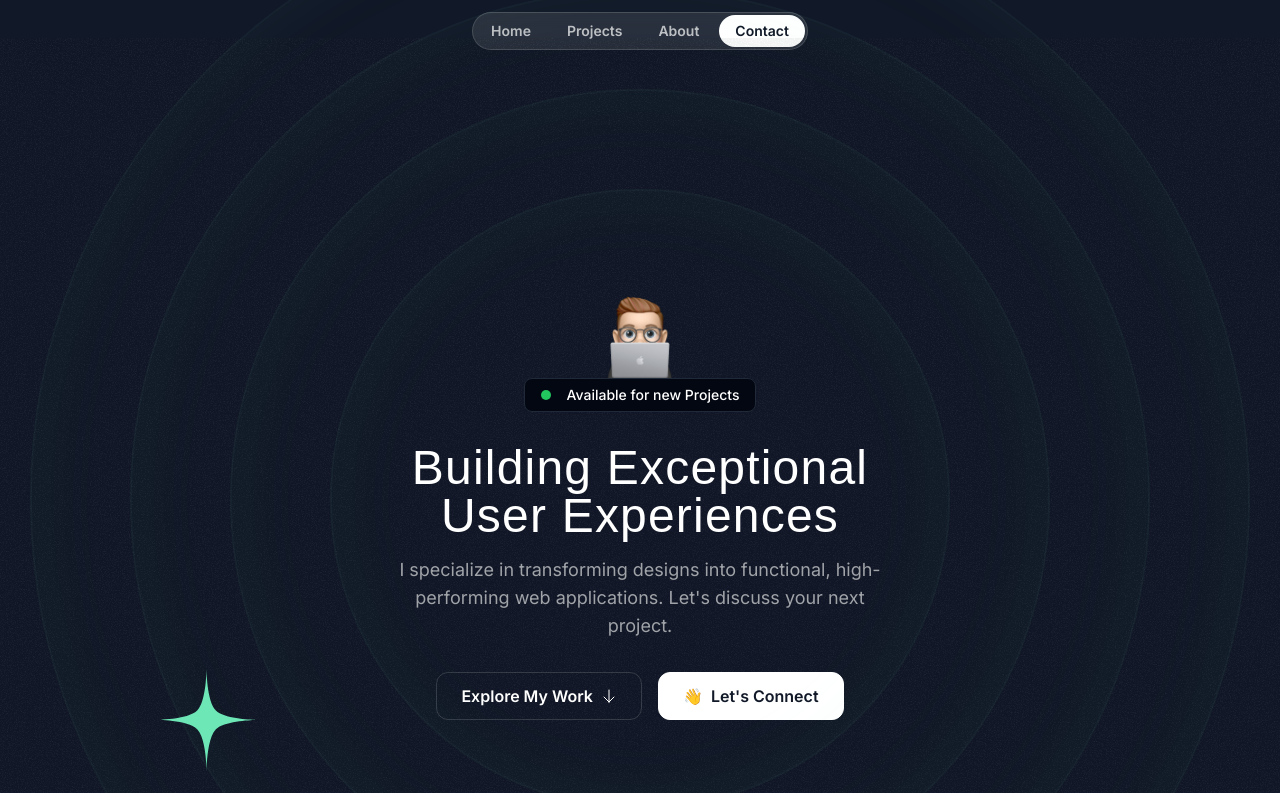
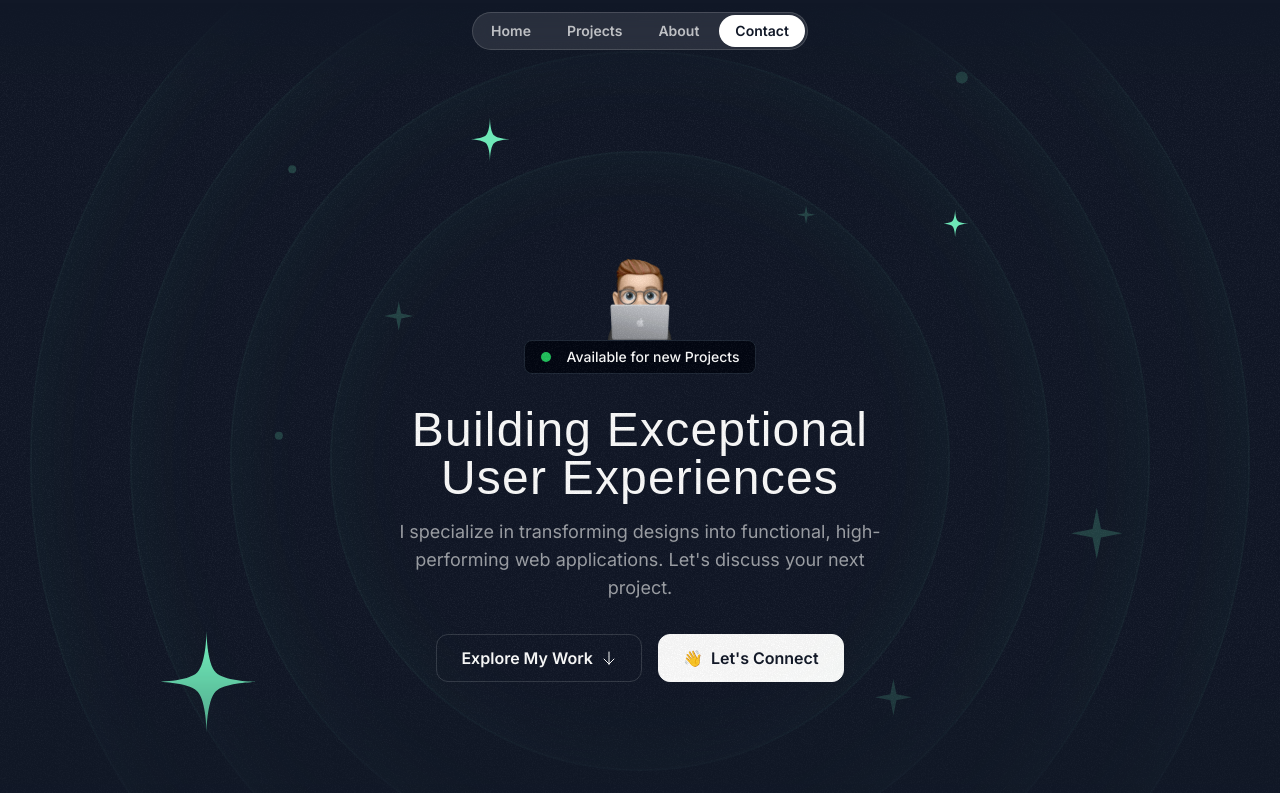
Before and after one commit to harrySentinel/Portfolio-v2, a Next.js app in the folder my-portfolio/: page / in a window 1280 px wide. Shown: the top 793 px of the page. Built offline with nearby package versions, Linux system fonts and the light colour scheme; a web font is replaced by a local one.

Commit message:
hero section done, animation to add

```diff
--- a/my-portfolio/src/components/HeroOrbit.jsx
+++ b/my-portfolio/src/components/HeroOrbit.jsx
@@ -2,7 +2,7 @@ export const HeroOrbit = ({ children, size, rotation }) => {
   return (
     <div className="absolute left-1/2 top-1/2 -translate-x-1/2 -translate-y-1/2">
       <div
-        className=""
+        className="flex items-start justify-start"
         style={{
           transform: `rotate(${rotation}deg)`,
           height: `${size}px`,
--- a/my-portfolio/src/sections/Header.jsx
+++ b/my-portfolio/src/sections/Header.jsx
@@ -1,5 +1,5 @@
 export const Header = () => {
-    return <div className="flex justify-center items-center relative top-3">
+    return <div className="flex justify-center items-center fixed top-3 w-full z-10">
     <nav className="flex gap-1 p-0.5 border border-white/15 rounded-full bg-white/10 backdrop-blur">
         <a href="#" className="nav-item">Home</a>
         <a href="#" className="nav-item">Projects</a>
--- a/my-portfolio/src/sections/Hero.jsx
+++ b/my-portfolio/src/sections/Hero.jsx
@@ -1,17 +1,29 @@
-import memojiImage from "@/assets/images/memoji-computer.png"
+import memojiImage from "@/assets/images/memoji-computer.png";
 import Image from "next/image";
-import ArrowDown from '@/assets/icons/arrow-down.svg';
+import ArrowDown from "@/assets/icons/arrow-down.svg";
 import grainImage from "@/assets/images/grain.jpg";
-import StarIcon from '@/assets/icons/star.svg';
+import StarIcon from "@/assets/icons/star.svg";
+import SparkleIcon from "@/assets/icons/sparkle.svg";
 import { HeroOrbit } from "@/components/HeroOrbit";
 
 export const HeroSection = () => {
   return (
     <div className="py-32 md:py-48 lg:py-60 relative z-0 overflow-x-clip">
-        <div className="absolute inset-0 -z-30 opacity-5"
+      <div
+        className="absolute inset-0"
         style={{
-            backgroundImage: `url(${grainImage.src})`
-        }}></div>
+          maskImage:
+            "linear-gradient(to bottom, transparent, black 10%, black 70%, transparent)",
+          WebkitMaskImage:
+            "linear-gradient(to bottom, transparent, black 10%, black 70%, transparent)",
+        }}
+      >
+        <div
+          className="absolute inset-0 -z-30 opacity-5"
+          style={{
+            backgroundImage: `url(${grainImage.src})`,
+          }}
+        ></div>
         <div className="size-[620px] hero-ring"></div>
         <div className="size-[820px] hero-ring"></div>
         <div className="size-[1020px] hero-ring"></div>
@@ -19,19 +31,55 @@ export const HeroSection = () => {
         <HeroOrbit size={800} rotation={-72}>
           <StarIcon className="size-28 text-emerald-300" />
         </HeroOrbit>
+        <HeroOrbit size={550} rotation={20}>
+          <StarIcon className="size-12 text-emerald-300" />
+        </HeroOrbit>
+        <HeroOrbit size={590} rotation={98}>
+          <StarIcon className="size-8 text-emerald-300" />
+        </HeroOrbit>
+        <HeroOrbit size={430} rotation={-14}>
+          <SparkleIcon className="size-8 text-emerald-300/20" />
+        </HeroOrbit>
+        <HeroOrbit size={440} rotation={79}>
+          <SparkleIcon className="size-5 text-emerald-300/20" />
+        </HeroOrbit>
+        <HeroOrbit size={530} rotation={178}>
+          <SparkleIcon className="size-10 text-emerald-300/20" />
+        </HeroOrbit>
+        <HeroOrbit size={710} rotation={144}>
+          <SparkleIcon className="size-14 text-emerald-300/20" />
+        </HeroOrbit>
+        <HeroOrbit size={720} rotation={85}>
+          <div className="size-3 rounded-full bg-emerald-300/20" />
+        </HeroOrbit>
+        <HeroOrbit size={520} rotation={-41}>
+          <div className="size-2 rounded-full bg-emerald-300/20" />
+        </HeroOrbit>
+        <HeroOrbit size={650} rotation={-5}>
+          <div className="size-2 rounded-full bg-emerald-300/20" />
+        </HeroOrbit>
+      </div>
       <div className="container">
         <div className="flex flex-col items-center">
-         <Image src={memojiImage} className="size-[100px]" alt="Person peeking behind the laptop" />
+          <Image
+            src={memojiImage}
+            className="size-[100px]"
+            alt="Person peeking behind the laptop"
+          />
           <div className="bg-gray-950 border border-gray-800 px-4 py-1.5 inline-flex items-center gap-4 rounded-lg">
             <div className="bg-green-500 size-2.5 rounded-full"></div>
-            <div className="text-sm font-medium">Available for new Projects</div>
+            <div className="text-sm font-medium">
+              Available for new Projects
+            </div>
           </div>
         </div>
         <div className="max-w-lg mx-auto">
-         <h1 className="font-serif text-3xl md:text-5xl  text-center mt-8 tracking-wide">Building Exceptional User Experiences</h1>
+          <h1 className="font-serif text-3xl md:text-5xl  text-center mt-8 tracking-wide">
+            Building Exceptional User Experiences
+          </h1>
           <p className="mt-4 text-center text-white/60 md:text-lg">
-            I specialize in transforming designs into functional, high-performing
-            web applications. Let's discuss your next project.
+            I specialize in transforming designs into functional,
+            high-performing web applications. Let's discuss your next project.
           </p>
         </div>
         <div className="flex flex-col md:flex-row justify-center items-center mt-8 gap-4">
@@ -46,5 +94,5 @@ export const HeroSection = () => {
         </div>
       </div>
     </div>
-    )
+  );
 };
```
Lines whose indentation alone changed are shown as unchanged.
